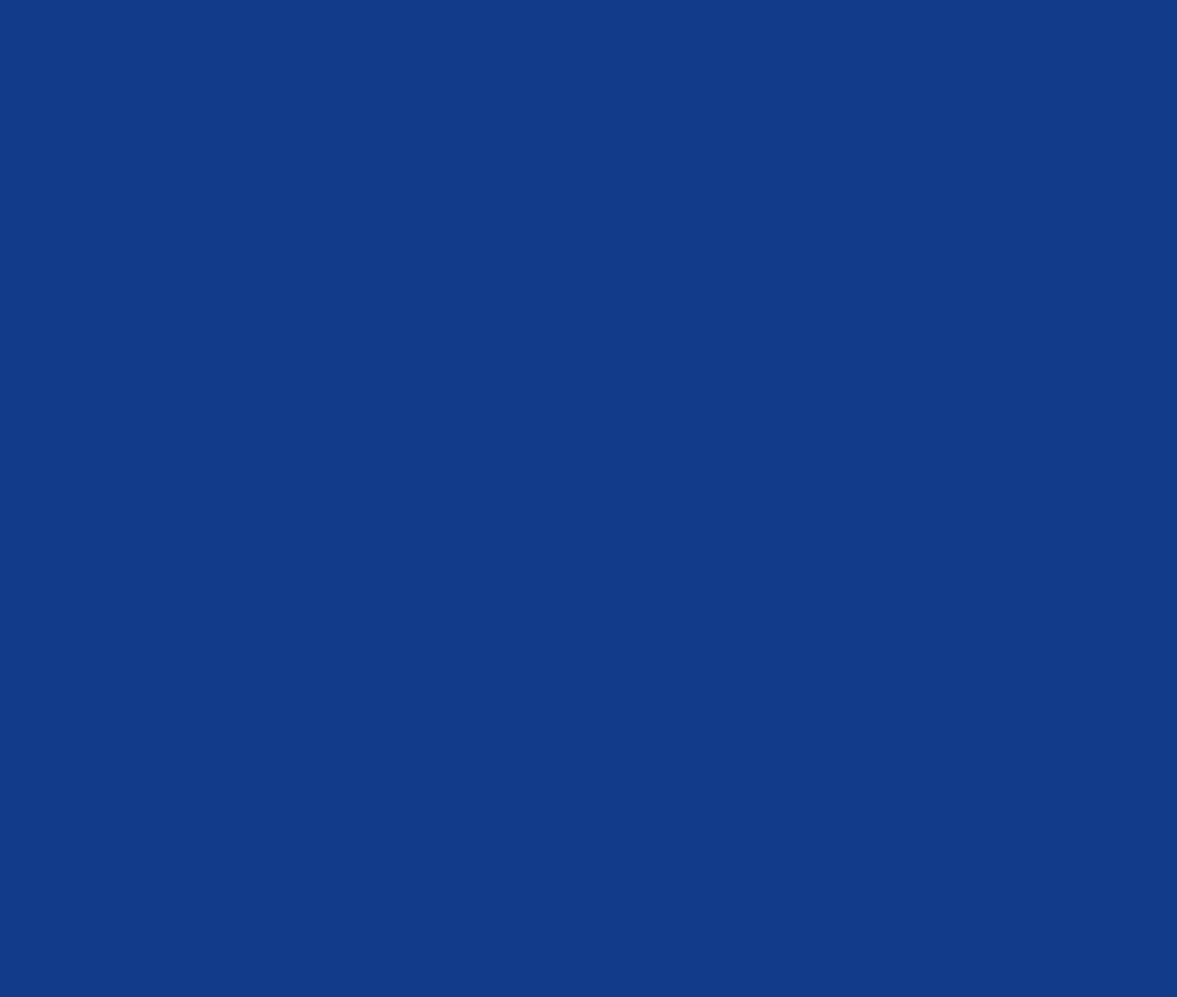
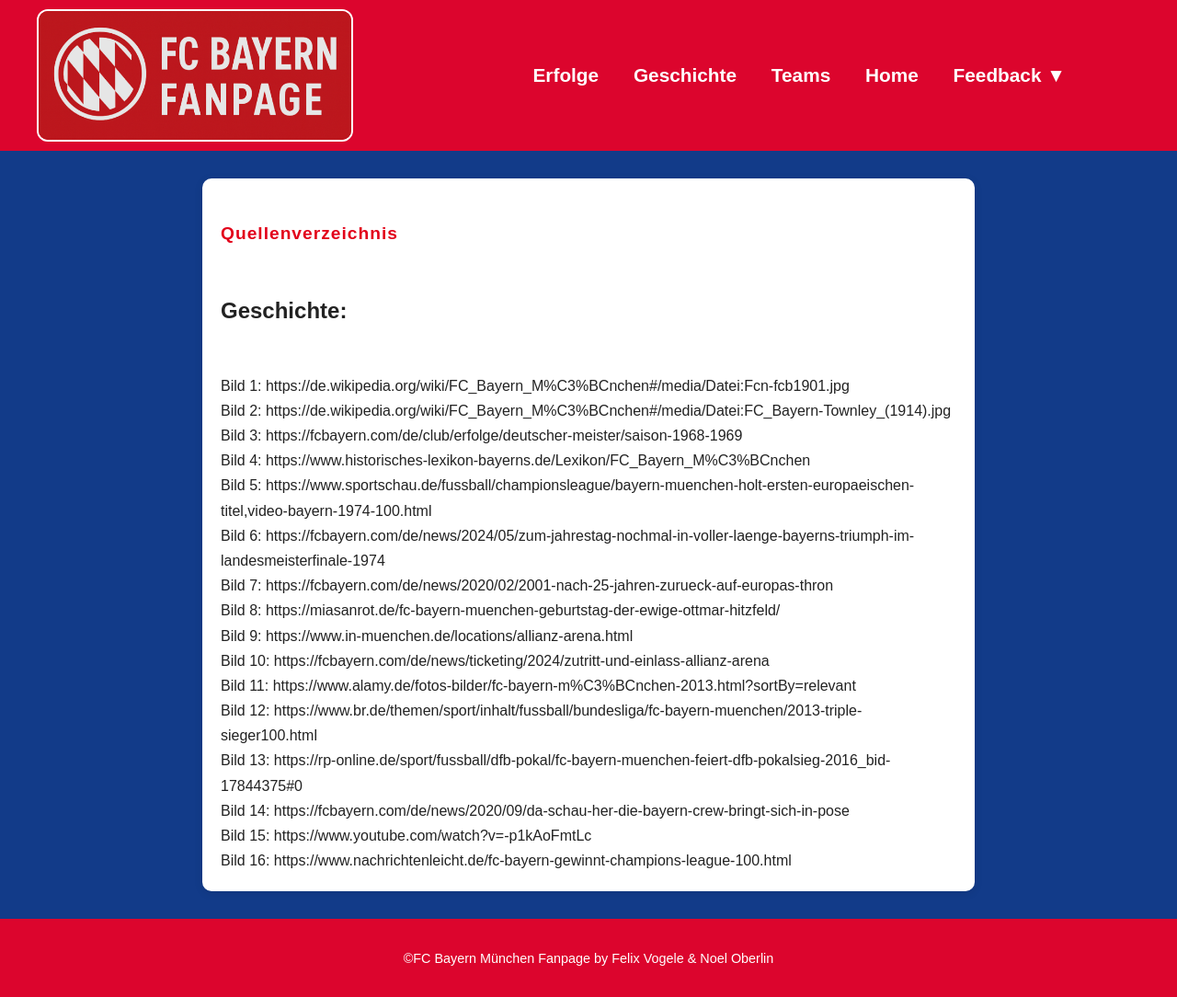
Before and after one commit to Oberlin-bzra/FC-Bayern-Webpage, a plain HTML site: page pages/Quellen.html in a window 1280 px wide. Shown: the whole page at 92% size. Before the commit the page ends 800 px from the top, so only its background shows below. Drawn offline with Linux system fonts and the light colour scheme; files that its build step writes are made by us from their sources.

Commit message:
add quellenverzeichnis

```diff
--- a/pages/Quellen.html
+++ b/pages/Quellen.html
@@ -3,7 +3,79 @@
 <head>
     <meta charset="UTF-8">
     <meta name="viewport" content="width=device-width, initial-scale=1.0">
-    <link rel="stylesheet" href="styles/main.css">
-    <link rel="icon" href="images/Icon.png">
+    <link rel="stylesheet" href="/styles/main.css">
+    <link rel="icon" href="/images/Icon.png">
     <title>Quellenverzeichnis</title>
 </head>
+<body>
+    <header class="header">
+    <img class="Logo" src="/images/Logo.png" alt="Logo">
+  <nav class="navigation">
+    <ul>
+      <li><a href="/pages/Erfolge.html">Erfolge</a></li>
+      <li><a href="/pages/Geschichte.html">Geschichte</a></li>
+      <li><a href="/pages/Teams.html">Teams</a></li>
+      <li><a href="/index.html">Home</a></li>
+      <li class="feedback-dropdown">
+      <a href="#" onclick="event.preventDefault(); document.querySelector('.dropdown-content').classList.toggle('show');">Feedback ▼</a>
+      <ul class="dropdown-content">
+        <li><a href="mailto:dogzombie111@gmail.com">An Felix Vogele</a></li>
+        <li><a href="mailto:Noel.Oberlin@bwz-rappi.ch">An Noel Oberlin</a></li>
+      </ul>
+    </li>
+    </ul>
+  </nav>
+    </header>
+    <div class="content">
+    <div class="text-bereich">
+        <strong>Quellenverzeichnis</strong>
+<br>
+
+<h2>Geschichte:</h2>
+ <br>
+Bild 1: https://de.wikipedia.org/wiki/FC_Bayern_M%C3%BCnchen#/media/Datei:Fcn-fcb1901.jpg
+<br>
+Bild 2: https://de.wikipedia.org/wiki/FC_Bayern_M%C3%BCnchen#/media/Datei:FC_Bayern-Townley_(1914).jpg
+<br>
+Bild 3: https://fcbayern.com/de/club/erfolge/deutscher-meister/saison-1968-1969
+<br>
+Bild 4: https://www.historisches-lexikon-bayerns.de/Lexikon/FC_Bayern_M%C3%BCnchen
+<br>
+Bild 5: https://www.sportschau.de/fussball/championsleague/bayern-muenchen-holt-ersten-europaeischen-titel,video-bayern-1974-100.html
+<br>
+Bild 6: https://fcbayern.com/de/news/2024/05/zum-jahrestag-nochmal-in-voller-laenge-bayerns-triumph-im-landesmeisterfinale-1974
+<br>
+Bild 7: https://fcbayern.com/de/news/2020/02/2001-nach-25-jahren-zurueck-auf-europas-thron
+<br>
+Bild 8: https://miasanrot.de/fc-bayern-muenchen-geburtstag-der-ewige-ottmar-hitzfeld/
+<br>
+Bild 9: https://www.in-muenchen.de/locations/allianz-arena.html
+<br>
+Bild 10: https://fcbayern.com/de/news/ticketing/2024/zutritt-und-einlass-allianz-arena
+<br>
+Bild 11: https://www.alamy.de/fotos-bilder/fc-bayern-m%C3%BCnchen-2013.html?sortBy=relevant
+<br>
+Bild 12: https://www.br.de/themen/sport/inhalt/fussball/bundesliga/fc-bayern-muenchen/2013-triple-sieger100.html
+<br>
+Bild 13: https://rp-online.de/sport/fussball/dfb-pokal/fc-bayern-muenchen-feiert-dfb-pokalsieg-2016_bid-17844375#0
+<br>
+Bild 14: https://fcbayern.com/de/news/2020/09/da-schau-her-die-bayern-crew-bringt-sich-in-pose
+<br>
+Bild 15: https://www.youtube.com/watch?v=-p1kAoFmtLc
+<br>
+Bild 16: https://www.nachrichtenleicht.de/fc-bayern-gewinnt-champions-league-100.html
+<br>
+    </div>
+  </div>
+  <script>
+document.addEventListener('click', function(e) {
+  if (!e.target.closest('.feedback-dropdown')) {
+    document.querySelectorAll('.dropdown-content').forEach(el => el.classList.remove('show'));
+  }
+});
+</script>
+</body>
+<footer class="footer">
+    <p>&copy;FC Bayern München Fanpage by Felix Vogele & Noel Oberlin</p>
+</footer>
+</html>
```
